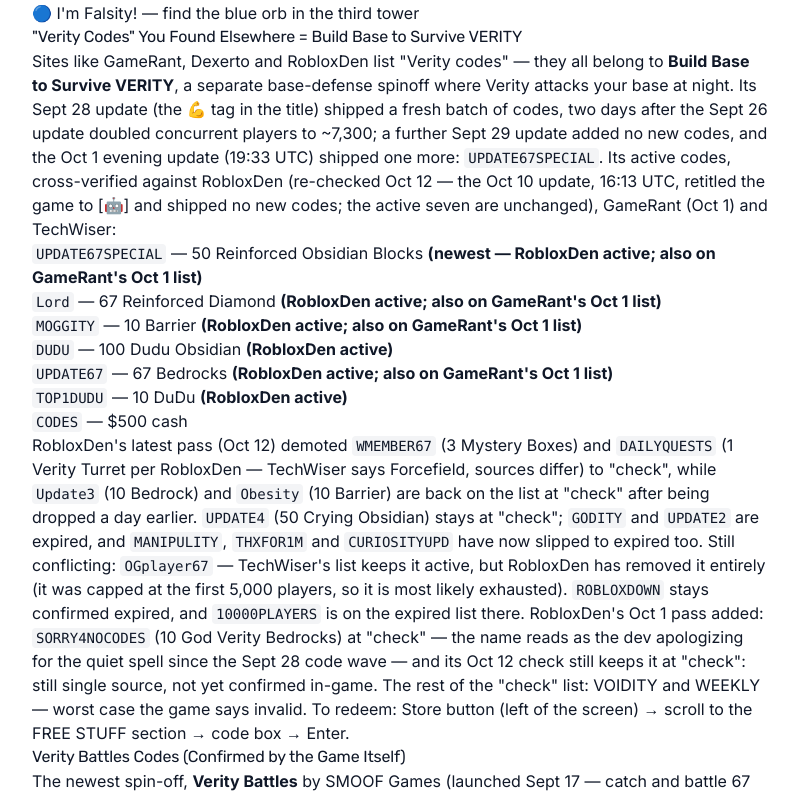
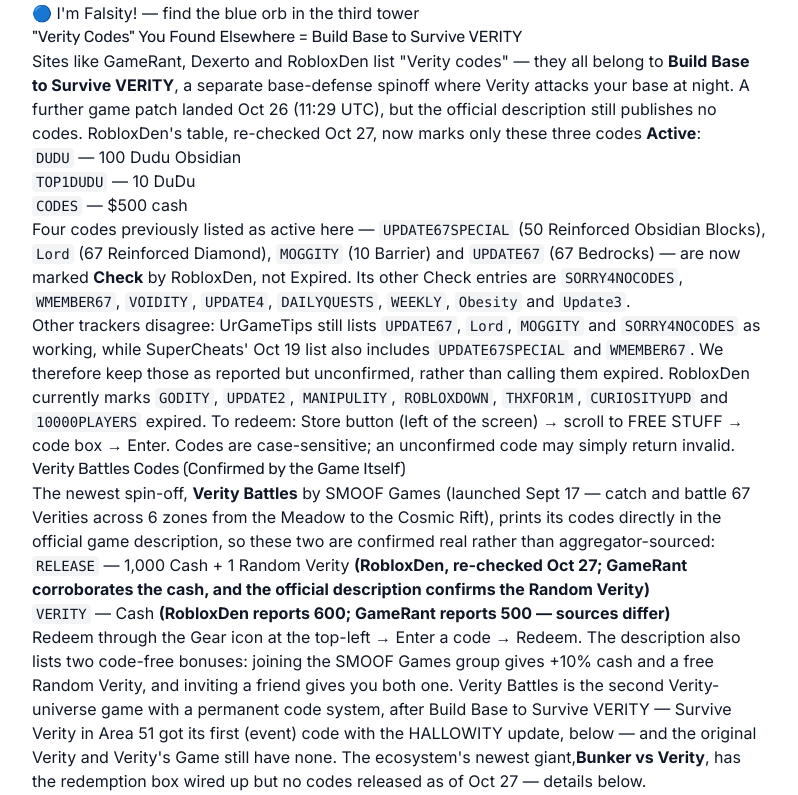
Before and after one commit to ken-fs/veritygame, a Next.js app: page /codes in a window 1280 px wide. Shown: the part 800-1595 px from the top of the page, without its empty margins (240-1038 px from the left). Built offline with nearby package versions, Linux system fonts and the light colour scheme.

Commit message:
content: expand Verity's Game mechanics and refresh codes

```diff
--- a/src/app/codes/page.tsx
+++ b/src/app/codes/page.tsx
@@ -79,37 +79,29 @@
         <p>
           Sites like GameRant, Dexerto and RobloxDen list &quot;Verity codes&quot; — they all belong to{" "}
           <strong>Build Base to Survive VERITY</strong>, a separate base-defense spinoff where Verity attacks your base
-          at night. Its Sept 28 update (the 💪 tag in the title) shipped a fresh batch of codes, two days after the
-          Sept 26 update doubled concurrent players to ~7,300; a further Sept 29 update added no new codes, and the
-          Oct 1 evening update (19:33 UTC) shipped one more: <code>UPDATE67SPECIAL</code>. Its active codes, cross-verified against RobloxDen
-          (re-checked Oct 12 — the Oct 10 update, 16:13 UTC, retitled the game to [🤖] and shipped no new codes; the active seven are unchanged),
-          GameRant (Oct 1) and TechWiser:
+          at night. A further game patch landed Oct 26 (11:29 UTC), but the official description still publishes no
+          codes. RobloxDen&apos;s table, re-checked Oct 27, now marks only these three codes <strong>Active</strong>:
         </p>
         <ul>
-          <li><code>UPDATE67SPECIAL</code> — 50 Reinforced Obsidian Blocks <strong>(newest — RobloxDen active; also on GameRant&apos;s Oct 1 list)</strong></li>
-          <li><code>Lord</code> — 67 Reinforced Diamond <strong>(RobloxDen active; also on GameRant&apos;s Oct 1 list)</strong></li>
-          <li><code>MOGGITY</code> — 10 Barrier <strong>(RobloxDen active; also on GameRant&apos;s Oct 1 list)</strong></li>
-          <li><code>DUDU</code> — 100 Dudu Obsidian <strong>(RobloxDen active)</strong></li>
-          <li><code>UPDATE67</code> — 67 Bedrocks <strong>(RobloxDen active; also on GameRant&apos;s Oct 1 list)</strong></li>
-          <li><code>TOP1DUDU</code> — 10 DuDu <strong>(RobloxDen active)</strong></li>
+          <li><code>DUDU</code> — 100 Dudu Obsidian</li>
+          <li><code>TOP1DUDU</code> — 10 DuDu</li>
           <li><code>CODES</code> — $500 cash</li>
         </ul>
         <p>
-          RobloxDen&apos;s latest pass (Oct 12) demoted <code>WMEMBER67</code> (3 Mystery Boxes) and <code>DAILYQUESTS</code>{" "}
-          (1 Verity Turret per RobloxDen — TechWiser says Forcefield, sources differ) to &quot;check&quot;, while{" "}
-          <code>Update3</code> (10 Bedrock) and <code>Obesity</code> (10 Barrier) are back on the list at &quot;check&quot;
-          after being dropped a day earlier. <code>UPDATE4</code> (50 Crying Obsidian) stays at &quot;check&quot;;{" "}
-          <code>GODITY</code> and <code>UPDATE2</code> are expired, and <code>MANIPULITY</code>,{" "}
-          <code>THXFOR1M</code> and <code>CURIOSITYUPD</code> have now slipped to expired too. Still conflicting:{" "}
-          <code>OGplayer67</code> — TechWiser&apos;s list keeps it active, but RobloxDen has removed it entirely
-          (it was capped at the first 5,000 players, so it is most likely exhausted). <code>ROBLOXDOWN</code> stays
-          confirmed expired, and <code>10000PLAYERS</code> is on the expired list there. RobloxDen&apos;s Oct 1 pass added:{" "}
-          <code>SORRY4NOCODES</code> (10 God Verity Bedrocks) at &quot;check&quot; — the name reads as the dev
-          apologizing for the quiet spell since the Sept 28 code wave — and its Oct 12 check still keeps it at
-          &quot;check&quot;: still single source, not yet confirmed in-game.
-          The rest of the &quot;check&quot; list: VOIDITY and WEEKLY — worst case the game
-          says invalid. To redeem:
-          Store button (left of the screen) → scroll to the FREE STUFF section → code box → Enter.
+          Four codes previously listed as active here — <code>UPDATE67SPECIAL</code> (50 Reinforced Obsidian Blocks),{" "}
+          <code>Lord</code> (67 Reinforced Diamond), <code>MOGGITY</code> (10 Barrier) and <code>UPDATE67</code>{" "}
+          (67 Bedrocks) — are now marked <strong>Check</strong> by RobloxDen, not Expired. Its other Check entries are{" "}
+          <code>SORRY4NOCODES</code>, <code>WMEMBER67</code>, <code>VOIDITY</code>, <code>UPDATE4</code>,{" "}
+          <code>DAILYQUESTS</code>, <code>WEEKLY</code>, <code>Obesity</code> and <code>Update3</code>.
+        </p>
+        <p>
+          Other trackers disagree: UrGameTips still lists <code>UPDATE67</code>, <code>Lord</code>, <code>MOGGITY</code>{" "}
+          and <code>SORRY4NOCODES</code> as working, while SuperCheats&apos; Oct 19 list also includes{" "}
+          <code>UPDATE67SPECIAL</code> and <code>WMEMBER67</code>. We therefore keep those as reported but unconfirmed,
+          rather than calling them expired. RobloxDen currently marks <code>GODITY</code>, <code>UPDATE2</code>,{" "}
+          <code>MANIPULITY</code>, <code>ROBLOXDOWN</code>, <code>THXFOR1M</code>, <code>CURIOSITYUPD</code> and{" "}
+          <code>10000PLAYERS</code> expired. To redeem: Store button (left of the screen) → scroll to FREE STUFF →
+          code box → Enter. Codes are case-sensitive; an unconfirmed code may simply return invalid.
         </p>
         <h2>Verity Battles Codes (Confirmed by the Game Itself)</h2>
         <p>
@@ -118,15 +110,16 @@
           description, so these two are confirmed real rather than aggregator-sourced:
         </p>
         <ul>
-          <li><code>RELEASE</code> — free Random Verity <strong>(confirmed in the official description, re-checked Oct 21)</strong></li>
-          <li><code>VERITY</code> — free rewards <strong>(confirmed in the official description, re-checked Oct 21)</strong></li>
+          <li><code>RELEASE</code> — 1,000 Cash + 1 Random Verity <strong>(RobloxDen, re-checked Oct 27; GameRant corroborates the cash, and the official description confirms the Random Verity)</strong></li>
+          <li><code>VERITY</code> — Cash <strong>(RobloxDen reports 600; GameRant reports 500 — sources differ)</strong></li>
         </ul>
         <p>
-          The description also lists two code-free bonuses: joining the SMOOF Games group gives +10% cash and a free
-          Random Verity, and inviting a friend gives you both one. Verity Battles is the second Verity-universe game
+          Redeem through the Gear icon at the top-left → Enter a code → Redeem. The description also lists two
+          code-free bonuses: joining the SMOOF Games group gives +10% cash and a free Random Verity, and inviting a
+          friend gives you both one. Verity Battles is the second Verity-universe game
           with a permanent code system, after Build Base to Survive VERITY — Survive Verity in Area 51 got its first
           (event) code with the HALLOWITY update, below — and the original Verity and Verity&apos;s Game still have none. The ecosystem&apos;s newest giant,
-          <strong>Bunker vs Verity</strong>, has the redemption box wired up but no codes released as of Oct 25 — details below.
+          <strong>Bunker vs Verity</strong>, has the redemption box wired up but no codes released as of Oct 27 — details below.
         </p>
         <h2>Survive Verity in Area 51 — First Code (HALLOWITY Event)</h2>
         <p>
@@ -154,7 +147,7 @@
           22.6M visits and the most-played Verity game at ~17.9K concurrent — Oct 25 Roblox API snapshot, updated
           today), already has a permanent code redemption box: <strong>Settings button → scroll to the bottom →
           &quot;Type a code&quot; → REDEEM</strong>. No codes have been released so far — RobloxDen&apos;s tracker shows zero
-          active and zero expired (re-checked Oct 25). With the box already wired in, first codes typically arrive
+          active and zero expired (re-checked Oct 27). With the box already wired in, first codes typically arrive
           with a milestone or a content update; we check daily and they will appear here first.
         </p>
       </section>
--- a/src/app/veritys-game/page.tsx
+++ b/src/app/veritys-game/page.tsx
@@ -92,7 +92,7 @@
           <li><strong>Verity&apos;s Game</strong> — Slime Time Studios — the trending new entry (this page).</li>
           <li><strong>Escape Verity</strong> — The MMystery Games (the developer group renamed from Mind Blowing Productions; same group, verified) — escape-format spinoff; <strong>Chapter 4 is the finale</strong>: the game renamed to &quot;[C4] ESCAPE VERITY 🔑&quot; with its Oct 3 update (12:31 UTC), and full Chapter 1–4 walkthroughs hit YouTube within days (Dragonsubmann, Oct 2; El Mishi Triste, Oct 6 — ending included). Its Oct 17 update (08:52 UTC) dropped the chapter tag — the title now reads &quot;ESCAPE VERITY 🔑 [HORROR]&quot;. Odd detail: the &quot;Beat Chapter 4&quot; badge (on the badge API since Sept 19) still shows <strong>zero awards</strong> as of Oct 21 — 32 days in — despite finished walkthroughs, and the &quot;Total Chaos Ending&quot; badge has never been awarded either. 12.6M visits, 190K favorites.</li>
           <li><strong>Survive VERITY</strong> — Slime Time Studios — yes, the same studio: a second Verity game created Sept 10, six days after Verity&apos;s Game (confirmed on the group&apos;s official game list). Closer to the IP&apos;s horror roots: the entire official description is &quot;Find a hiding spot, SURVIVE THE NIGHT, Unlock powers, Become Verity&quot;. 1.8M visits but cooling — ~110 concurrent (Oct 21), zero badges, no update since Sept 30.</li>
-          <li><strong>Build Base to Survive VERITY</strong> — base-defense spinoff where Verity attacks at night; seven <a href="/codes">working codes</a> tracked daily.</li>
+          <li><strong>Build Base to Survive VERITY</strong> — base-defense spinoff where Verity attacks at night; <a href="/codes">code status</a> tracked daily (three codes currently marked Active by RobloxDen, with other reports unconfirmed).</li>
           <li><strong>Bunker vs Verity</strong> — Beyondd Games — bunker wave-defense spinoff launched Sept 22: build and fortify an underground bunker, place and control turrets, and fight off endless waves of Verities that scale the longer you survive (official description). It is currently the most-played Verity game on Roblox — ~17.9K concurrent and 22.6M visits in a month (Oct 25, Roblox games API), with an update landing today — plus five playtime/wave badges and a permanent code redemption box that has no codes yet (<a href="/codes">code status</a>).</li>
           <li><strong>Verity Battles</strong> — SMOOF Games — catch-and-battle spinoff launched Sept 17 (67 Verities, 6 zones, Meadow to Cosmic Rift; ~294 online, 1.62M visits, 78.5K favorites, updated Oct 17). One of two Verity games with a permanent code system — its official description prints <a href="/codes">CODES: RELEASE, VERITY</a> and also lists training at a gaming PC plus a &quot;Verity Blocks&quot; bonus-XP minigame.</li>
           <li><strong>Verity Companion [AI]</strong> — buzzword games — chat-focused spinoff; its Update 1 raised the message cap to 40 and added a new ending, and the badge list grew to 10 on Sept 23 (THE LAST GAME, HOUSE RULES?) ahead of a Sept 26 update. Its Oct 2 update then added three more badges — BACKUP COMPLETE, Out of Mind, Out of Sight and ESCAPE SUBJECT (now being earned — ~1,470–1,880 awards each by Oct 19, consistent with a new escape-flavored ending path) — taking the list to 13 — and its Oct 6 update added a 14th, TEST SUBJECT, which went live within days (799 awards by Oct 19; live badge API).</li>
@@ -163,24 +163,28 @@
 
         <h2>First Gameplay Footage: How It Actually Plays</h2>
         <p>
-          The first real gameplay videos are finally out, and they answer two of our long-open questions
-          (creator footage, not official patch notes — source-checked Oct 18):
+          Creator footage now answers the core progression questions. The main source is{' '}
+          <a href="https://www.youtube.com/watch?v=lTsyBEy6KgI" target="_blank" rel="noopener noreferrer nofollow">amvtci&apos;s Oct 4 video, &ldquo;Stealing Boxes Made Verity Angry!&rdquo;</a>{' '}
+          — 12 minutes of in-game footage, not official patch notes; transcript re-checked Oct 27:
         </p>
         <ul>
-          <li><strong>The giant smiley Verity is a guard.</strong> It watches the box field, and the moment you steal a box it &ldquo;takes that personally&rdquo; — it turns angry, chases you, and keeps getting angrier the more you grab (amvtci, &ldquo;Stealing Boxes Made Verity Angry!&rdquo;, Oct 4 — 12 minutes of in-game footage).</li>
-          <li><strong>Strength is the progression stat.</strong> You build strength to grab bigger and better boxes without letting the giant guard stop you (same video). Grabbing is strength-gated — a Sept 14 video by UIA shows an &ldquo;OP bug&rdquo; that lets you grab anything even at low strength.</li>
-          <li><strong>Verity variants roam the map.</strong> The same footage runs into &ldquo;Oldity and some other wild Verity variants&rdquo; — the IP&apos;s -ity naming pattern (Verity / Falsity / <a href="/characters">Barity</a>) made it into the game. Variant names beyond Oldity are unconfirmed.</li>
+          <li><strong>The giant smiley Verity is a guard.</strong> It watches the box field, and the moment you steal a box it &ldquo;takes that personally&rdquo; — it turns angry, chases you, and gets faster as its anger builds.</li>
+          <li><strong>Strength comes from an upgradeable treadmill.</strong> The treadmill includes a built-in minigame that helps build strength; stronger players can pick up heavier and more valuable boxes. Grabbing is strength-gated — a Sept 14 video by UIA also shows an &ldquo;OP bug&rdquo; that lets you grab anything even at low strength.</li>
+          <li><strong>Boxes unlock Verities that earn over time.</strong> The video opens boxes into Falsity and other Verities, then leaves the collection generating cash. Unwanted inventory can be sold. Larger boxes have higher strength requirements and opening timers — one shown in the run takes three minutes.</li>
+          <li><strong>Rebirth resets power for better cash income.</strong> The first rebirth prompt in this run appears at 5,000 and resets the treadmill and strength. After rebirthing, the creator&apos;s displayed income rises from $1,000 to $1,500 per second; the next requirement shown is 21,000. These are observations from one run, not an official progression table.</li>
+          <li><strong>Feeding Verity can calm him down.</strong> Successful thefts make the giant angrier, but the creator discovers that feeding other Verities to him reduces that anger. Another player can also draw the guard away, creating a window to grab a heavy box.</li>
+          <li><strong>More variants have names.</strong> Alongside Oldity, the creator calls out Falsity, Curiosity, Cruelty, Fragility, Obscurity and Vanity, plus a Gold Falsity. These are names heard in the footage rather than an official roster, so spelling and the full variant list remain provisional.</li>
         </ul>
         <h2>What We&apos;re Tracking</h2>
         <p>
           Remaining open questions — <strong>unverified, we publish nothing until confirmed</strong>:
         </p>
         <ul>
-          <li><strong>Box tiers &amp; odds</strong> — tier names beyond normal vs &ldquo;incredibly extremely rare&rdquo;, cash amounts, rarity rates</li>
-          <li><strong>How strength is built</strong> — training method, upgrades and what cash is spent on</li>
-          <li><strong>Player-vs-player stealing</strong> — guard-vs-thief is confirmed; whether other players can take your boxes, &ldquo;Steal An Egg&rdquo; style, is not seen yet</li>
+          <li><strong>Box tiers &amp; odds</strong> — the official rarity tiers, exact cash table and drop rates are still unpublished</li>
+          <li><strong>Exact progression numbers</strong> — treadmill upgrade costs and the full rebirth requirement/multiplier curve beyond the single run above</li>
+          <li><strong>Player-vs-player stealing</strong> — players visibly race for field boxes and can distract the guard for each other; whether someone can take a box already secured at your base is still not shown</li>
           <li><strong>Codes</strong> — none confirmed for either game; checked daily (see <a href="/codes">codes status</a>)</li>
-          <li><strong>Updates</strong> — last game update Oct 10, 2026 (23:10 UTC), the fifth since Sept 26: no description change, still zero badges (live badge API, Oct 21) and no official changelog; new content drops land here first</li>
+          <li><strong>Updates</strong> — last game update Oct 10, 2026 (23:10 UTC), the fifth since Sept 26: no description change, still zero badges (Roblox games and badge APIs, re-checked Oct 27) and no official changelog; new content drops land here first</li>
         </ul>
         <p>
           New to the sphere universe? The original&apos;s <a href="/walkthrough">3-day walkthrough</a> is the fastest
--- a/src/app/which-verity/page.tsx
+++ b/src/app/which-verity/page.tsx
@@ -46,7 +46,7 @@
     favs: '63.1K',
     maxPlayers: '6',
     type: 'Spinoff · base defense',
-    what: 'Build a base with friends, place turrets and guns, and survive Verity when he attacks at night. The late-September 💪 updates keep shipping codes (the Sept 28 wave added Lord, MOGGITY and DUDU; the Oct 1 evening update added UPDATE67SPECIAL) but each bump fades within a day — now ~444 concurrent (Oct 21) after its Oct 17 patch (17:07 UTC; title tag [🤖]), which shipped no new codes (RobloxDen, re-checked Oct 12: the active seven are unchanged). One of two Verity-universe games with a permanent code system (the other is Verity Battles) — codes are tracked on our codes page.',
+    what: 'Build a base with friends, place turrets and guns, and survive Verity when he attacks at night. The late-September 💪 updates shipped several code waves, and a further patch landed Oct 26 (11:29 UTC) without changing the official description. In the Oct 27 check, RobloxDen marks only DUDU, TOP1DUDU and CODES Active; earlier codes including UPDATE67SPECIAL, Lord, MOGGITY and UPDATE67 are at Check, while other trackers disagree — see the codes page for the source split. One of two Verity-universe games with a permanent code system (the other is Verity Battles) — codes are tracked on our codes page.',
     guide: { href: '/codes', label: 'Working codes' },
     featured: true,
   },
@@ -220,7 +220,7 @@
     {
       question: 'Which Verity game has codes?',
       answer:
-        'Two of them have permanent code systems: Build Base to Survive VERITY (seven active codes) and Verity Battles, whose official description prints "CODES: RELEASE, VERITY". A third got its first-ever code with its Halloween event: Survive Verity in Area 51 — creator footage of the HALLOWITY update shows the code Halloween2026 redeeming 500 candy in the event shop (single source, not yet confirmed in-game). The biggest new entry, Bunker vs Verity, already has a permanent redemption box (Settings → REDEEM) but has released no codes yet (RobloxDen, re-checked Oct 25). The original Verity, Verity\'s Game, Verity [HORROR] and the others do not have codes — any site listing "Verity codes" for them is publishing Build Base codes under the wrong name.',
+        'Build Base to Survive VERITY and Verity Battles have active codes. RobloxDen currently marks DUDU, TOP1DUDU and CODES Active for Build Base, with other reported codes at Check or disputed between trackers; Verity Battles\' official description prints "CODES: RELEASE, VERITY". A third game got its first-ever code with its Halloween event: Survive Verity in Area 51 — creator footage of the HALLOWITY update shows the code Halloween2026 redeeming 500 candy in the event shop (single source, not yet confirmed in-game). The biggest new entry, Bunker vs Verity, already has a permanent redemption box (Settings → REDEEM) but has released no codes yet (RobloxDen, re-checked Oct 27). The original Verity, Verity\'s Game, Verity [HORROR] and the others do not have codes — any site listing "Verity codes" for them is publishing Build Base codes under the wrong name.',
     },
     {
       question: 'Which Verity game has the most players?',
```
